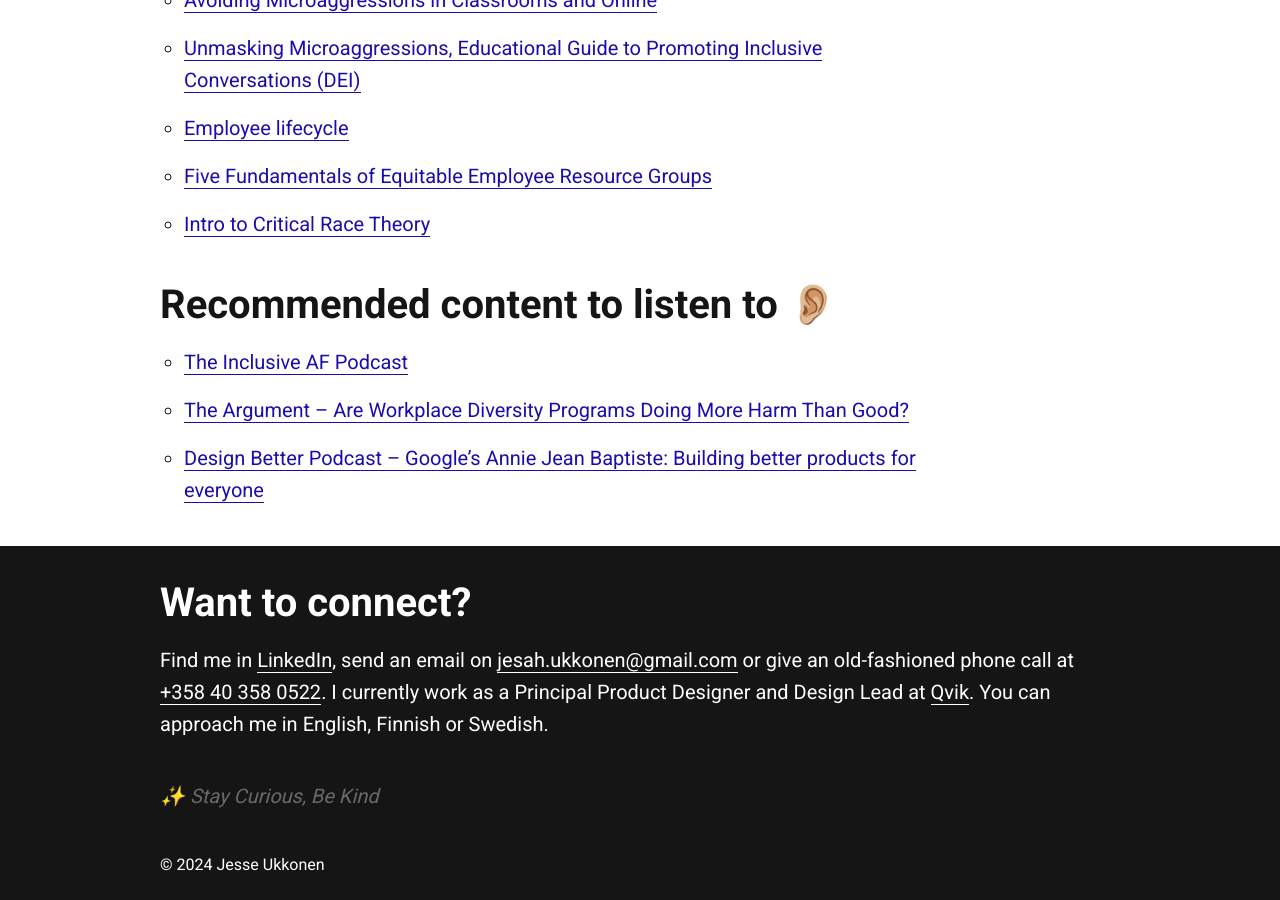
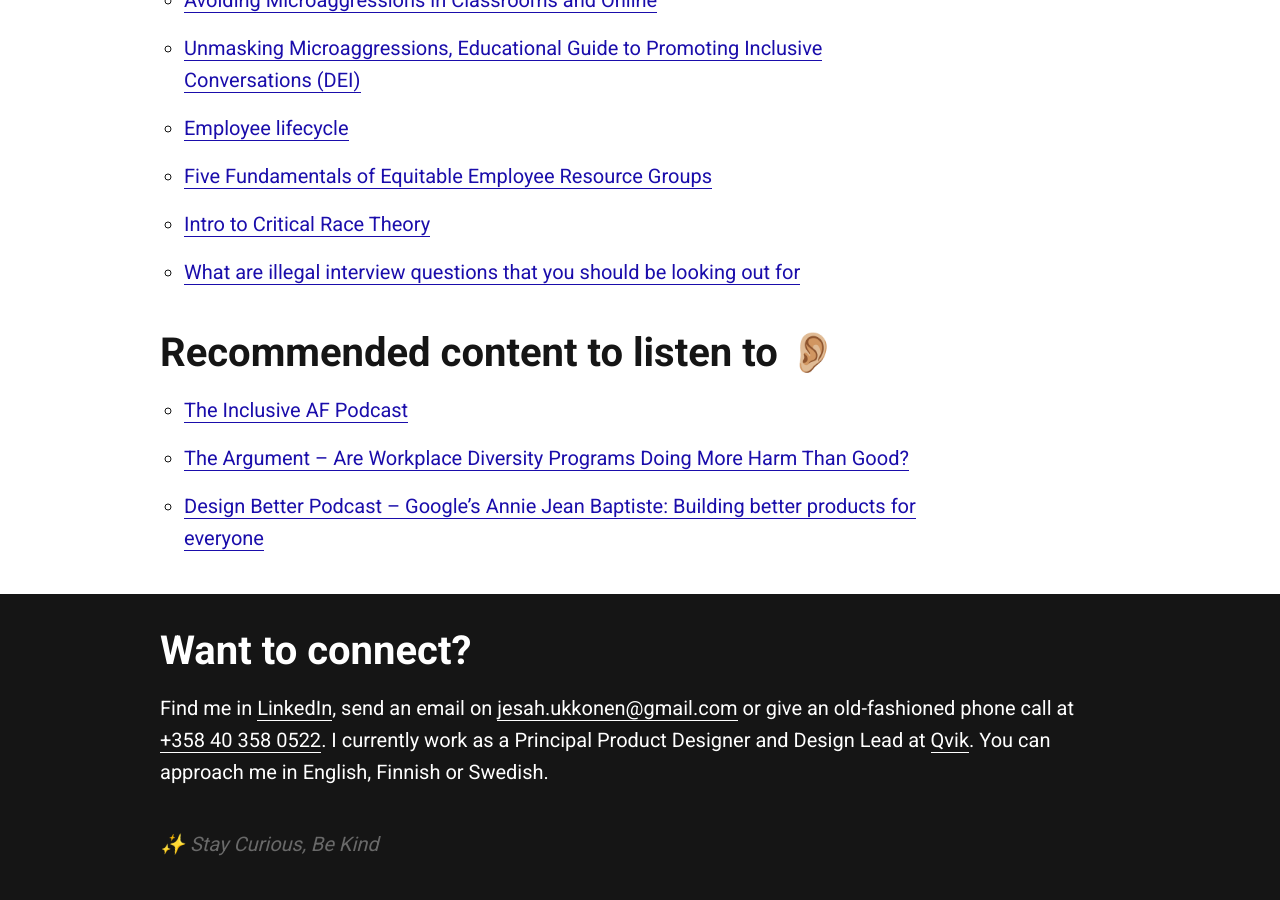
Before and after one commit to jesseu/jesseu.github.io, a Jekyll site: the page built from _posts/2021-08-18-diversity-equity-inclusion-thoughts.md, in a window 1280 px wide and 900 px high, scrolled down 6045 px. Built offline with Jekyll 4.4.1, drawn with Linux system fonts in a browser that asks for light colours.

Commit message:
Update 2021-08-18-diversity-equity-inclusion-thoughts.md

```diff
--- a/_posts/2021-08-18-diversity-equity-inclusion-thoughts.md
+++ b/_posts/2021-08-18-diversity-equity-inclusion-thoughts.md
@@ -77,6 +77,7 @@ I organized [a virtual event at Qvik](https://www.meetup.com/qvik-events/events/
 * [Employee lifecycle](https://projectinclude.org/employee_lifecycle){:target="_blank"}
 * [Five Fundamentals of Equitable Employee Resource Groups](https://www.feminuity.org/blog-posts/five-fundamentals-of-equitable-ergs-employee-resource-groups/){:target="_blank"}
 * [Intro to Critical Race Theory](https://www.perlego.com/knowledge/study-guides/what-is-critical-race-theory/){:target="_blank"}
+* [What are illegal interview questions that you should be looking out for](https://career.io/career-advice/illegal-interview-questions){:target="_blank"}
 
 ## Recommended content to listen to 👂🏼
 * [The Inclusive AF Podcast](https://www.inclusiveafpodcast.com/){:target="_blank"}
```
